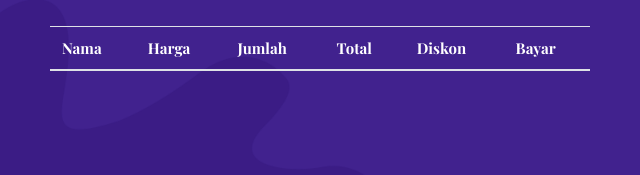
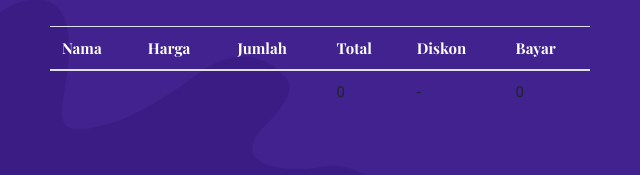
Before and after one commit to sucinurpatimah/UAS-SEMESTER-2, a plain HTML site: page program penjualan barang.html in a window 1280 px wide. Both pictures are taken after a click on the button "Proses". Shown: the part 376-551 px from the top of the page, 605-1245 px from the left. Drawn offline with nearby package versions, Linux system fonts and the light colour scheme.

Commit message:
commit 6

```diff
--- a/program penjualan barang.html
+++ b/program penjualan barang.html
@@ -38,9 +38,9 @@
 
   <script>
     function inputdata() {
-        var nama = document.forms['form program penjualan barang']['nama'].value;
-        var harga = document.forms['form program penjualan barang']['harga'].value;
-        var jumlah = document.forms['form program penjualan barang']['jumlah'].value;
+        var nama = document.forms['program penjualan barang']['nama'].value;
+        var harga = document.forms['program penjualan barang']['harga'].value;
+        var jumlah = document.forms['program penjualan barang']['jumlah'].value;
 
         var tabel = document.getElementById("databel");
         var baris = tabel.insertRow(1);
```
